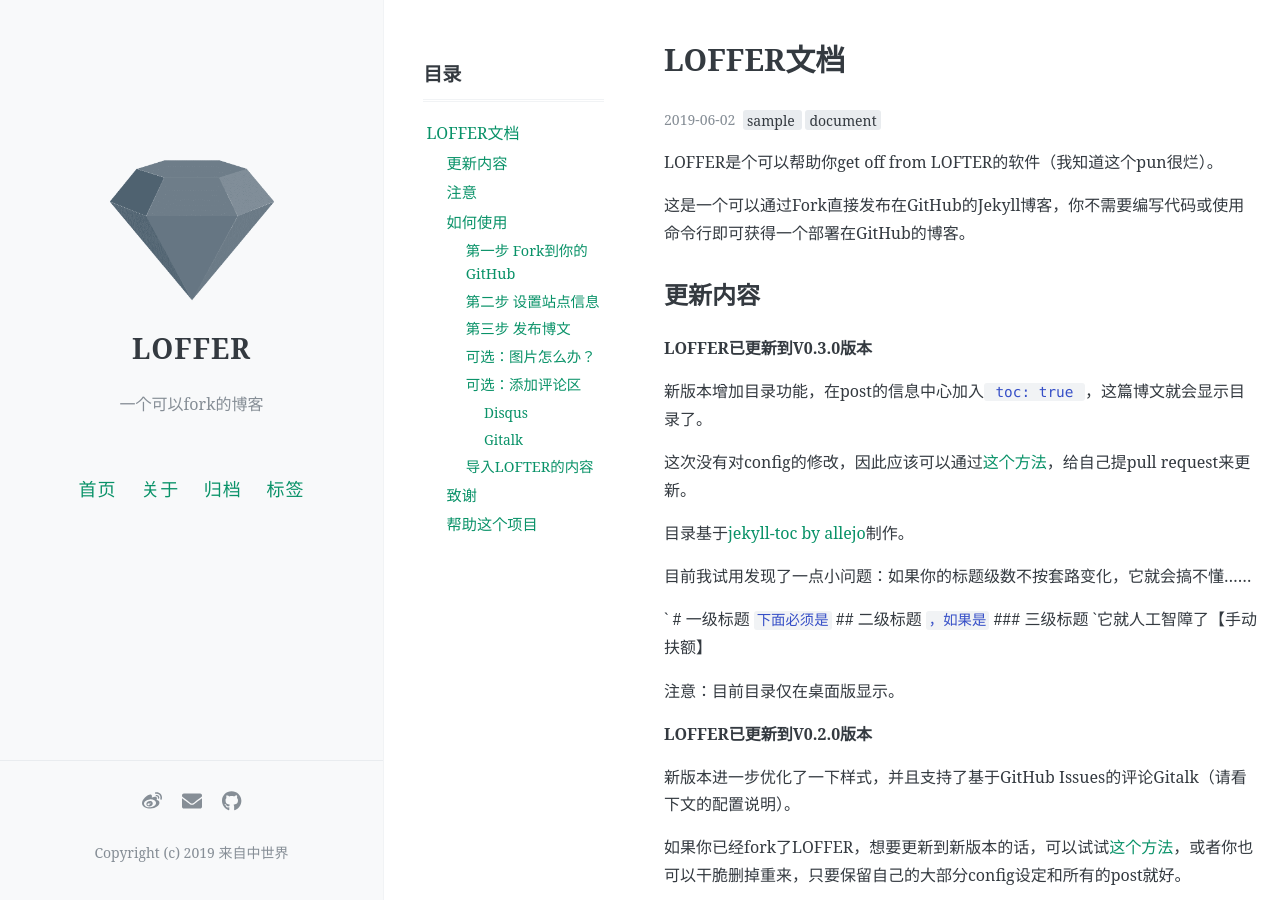
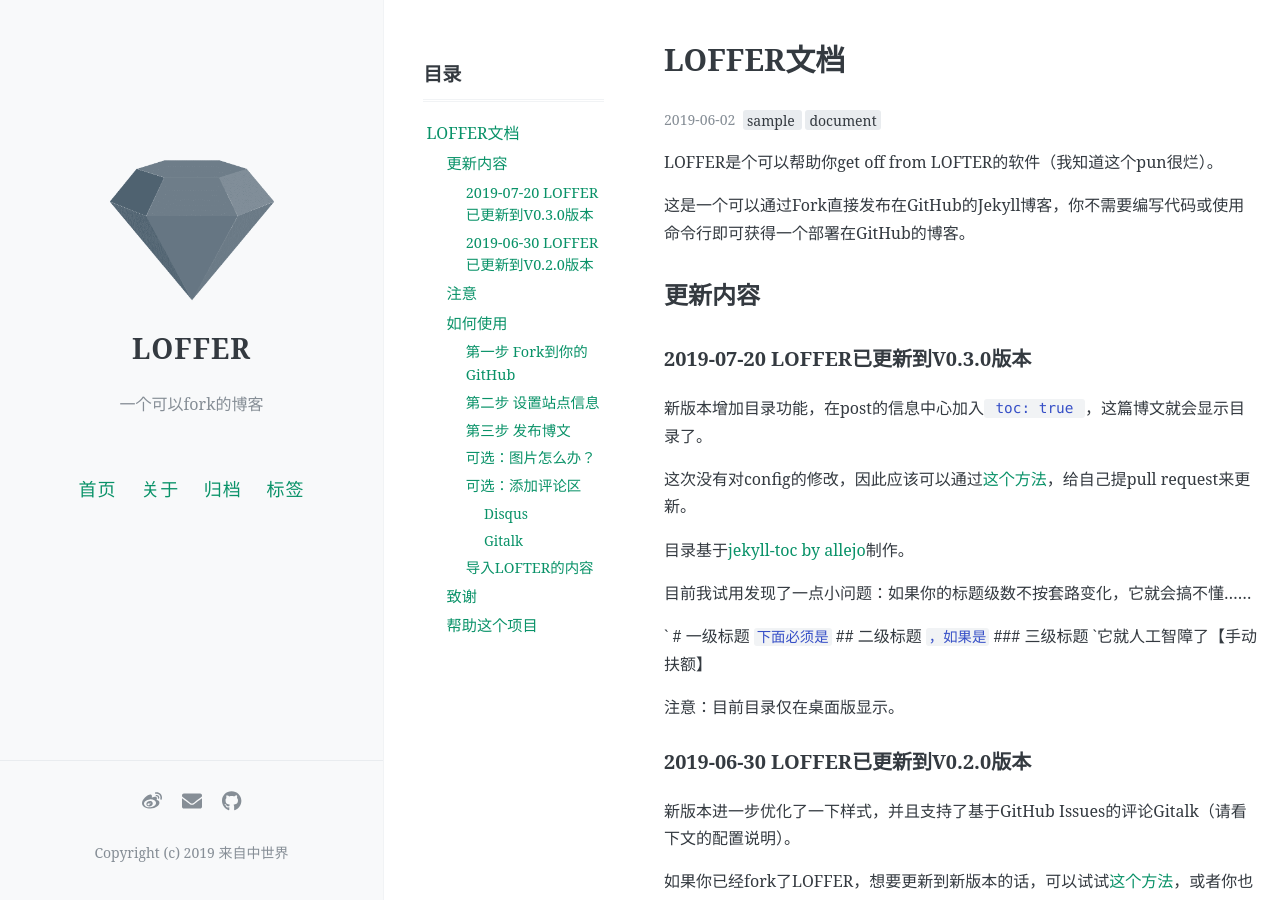
Before and after one commit to FromEndWorld/LOFFER, a Jekyll site: the page built from _posts/2019-06-02-document.md, in a window 1280 px wide and 900 px high. Built offline with Jekyll 4.4.1, drawn with Linux system fonts in a browser that asks for light colours; nearby versions of some CDN libraries; comment, search, counter and statistics services are not loaded.

Commit message:
Update 2019-06-02-document.md

```diff
--- a/_posts/2019-06-02-document.md
+++ b/_posts/2019-06-02-document.md
@@ -14,7 +14,7 @@
 
 ## 更新内容
 
-**LOFFER已更新到V0.3.0版本**
+### 2019-07-20 LOFFER已更新到V0.3.0版本
 
 新版本增加目录功能，在post的信息中心加入` toc: true `，这篇博文就会显示目录了。
 
@@ -29,7 +29,7 @@
 注意：目前目录仅在桌面版显示。
 
 
-**LOFFER已更新到V0.2.0版本**
+### 2019-06-30 LOFFER已更新到V0.2.0版本
 
 新版本进一步优化了一下样式，并且支持了基于GitHub Issues的评论Gitalk（请看下文的配置说明）。
 
```
